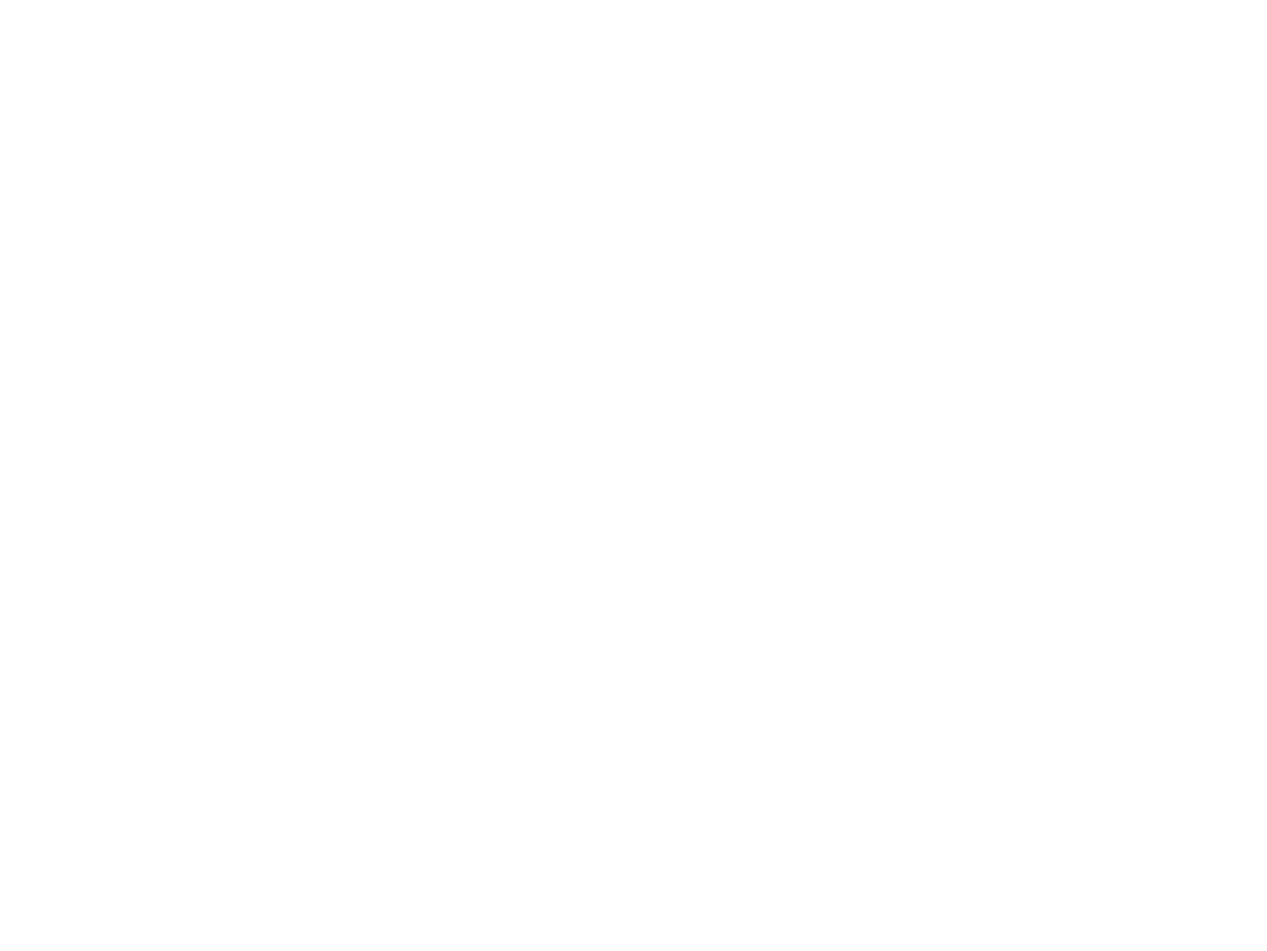
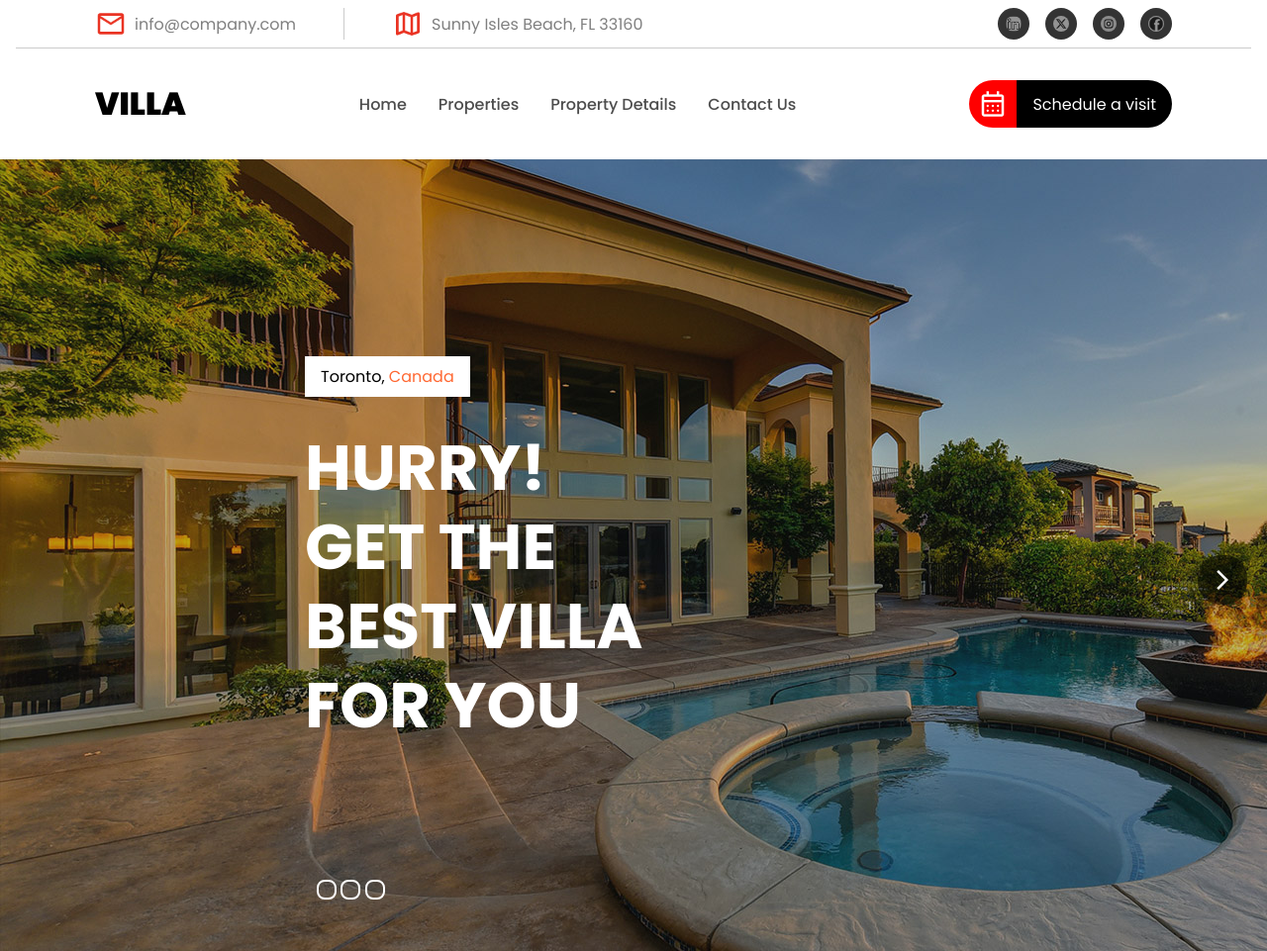
Before and after one commit to Njaka02/Villa-Agency, a plain HTML site: page index.html in a window 1280 px wide. Shown: the whole page at 99% size. Before the commit the page ends 800 px from the top, so only its background shows below. Drawn offline with nearby package versions, Linux system fonts and the light colour scheme.

Commit message:
[ADD] Nav_bar and image sliders

```diff
--- a/index.html
+++ b/index.html
@@ -4,9 +4,131 @@
     <meta charset="UTF-8">
     <meta name="viewport" content="width=device-width, initial-scale=1.0">
     <link rel="stylesheet" href="style.css">
-    <title>Document</title>
-</head>
-<body>
+    <!-- Linking Swiper CSS -->
+    <link rel="stylesheet" href="https://cdn.jsdelivr.net/npm/swiper@11/swiper-bundle.min.css">
+    <link rel="preconnect" href="https://fonts.googleapis.com">
+    <link rel="preconnect" href="https://fonts.gstatic.com" crossorigin>
+    <link href="https://fonts.googleapis.com/css2?family=Poppins:ital,wght@0,100;0,200;0,300;0,400;0,500;0,600;0,700;0,800;0,900;1,100;1,200;1,300;1,400;1,500;1,600;1,700;1,800;1,900&display=swap" rel="stylesheet">
+      <!-- Linking Google Fonts for Icons -->
+      <link rel="stylesheet" href="https://fonts.googleapis.com/css2?family=Material+Symbols+Outlined:opsz,wght,FILL,GRAD@24,700,0,0" />
+      <!-- Linking Customs Script -->
 
-</body>
+    <title>Villa Agency</title>
+    <link rel="icon" type="image" href="images/modern-villa.jpg">
+    <script src="script.js" defer></script>
+    </head>
+
+    <body>
+        <header>
+            <div class="top-nav">
+                <div class="info">
+                    <ul>
+                        <li class="logo-info-1">
+                            <img src="images/mail_logo.png" alt="Email Logo">
+                            <a href="#">info@company.com</a>
+                        </li>
+                        <li class="logo-info-2">
+                            <img src="images/map_logo.png" alt="Map Logo">
+                            <a href="#">Sunny Isles Beach, FL 33160</a>
+                        </li>
+                    </ul>
+                </div>
+                <div class="social-network">
+                    <ul>
+                        <li class="social-network-logo"><a href="#"><img src="images/linkedin.jpeg" alt="LinkedIn"></a></li>
+                        <li class="social-network-logo"><a href="#"><img src="images/x.jpg" alt="X (Twitter)"></a></li>
+                        <li class="social-network-logo"><a href="#"><img src="images/instagram.jpg" alt="Instagram"></a></li>
+                        <li class="social-network-logo"><a href="#"><img src="images/facebook.png" alt="Facebook"></a></li>
+                    </ul>
+                </div>
+            </div>
+
+            <hr>
+
+            <div class="navbar">
+                <div class="villa">
+                    <a href="#">VILLA</a>
+                </div>
+                <div class="nav-links">
+                    <ul>
+                        <li><a href="#">Home</a></li>
+                        <li><a href="#">Properties</a></li>
+                        <li><a href="#">Property Details</a></li>
+                        <li><a href="#">Contact Us</a></li>
+                    </ul>
+                </div>
+                <div class="Schedule">
+                    <img src="images/calendar_month.png" alt="Calendar Logo">
+                    <a href="#">Schedule a visit</a>
+                </div>
+            </div>
+        </header>
+
+        <main>
+            <div class="slider-container">
+                <!-- Slider List Items -->
+                <div class="slider-wrapper swiper-wrapper">
+                    <div class="slider-item swiper-slide">
+                        <div class="slide-content">
+                            <h3 class="slide-subtitle">Toronto, <span class="Orange">Canada</span></h3>
+                            <h2 class="slide-title">Hurry!<br>Get the Best Villa for you</h2>
+                        </div>
+                    </div>
+                    <div class="slider-item swiper-slide">
+                        <div class="slide-content">
+                            <h3 class="slide-subtitle">Melbourne, <span class="Orange">Australia</span></h3>
+                            <h2 class="slide-title">Hurry!<br>Get the Best Villa in town</h2>
+                        </div>
+                    </div>
+                    <div class="slider-item swiper-slide">
+                        <div class="slide-content">
+                            <h3 class="slide-subtitle">Miami, <span class="Orange">South Florida</span></h3>
+                            <h2 class="slide-title">Act Now!<br>Get the highest level penthouse</h2>
+                        </div>
+                    </div>
+                </div>
+
+                <!-- Slider List Pagination -->
+                <div class="slider-controls">
+                    <div class="slider-pagination">
+                        <div class="slider-indicator">
+                            <input class="slider-tab" type="radio" name="slide" id="img1">
+                            <input class="slider-tab" type="radio" name="slide" id="img2">
+                            <input class="slider-tab" type="radio" name="slide" id="img3">
+                        </div>
+                    </div>
+                </div>
+
+                <!-- Slider Navigations (Prev/Next) -->
+                <div class="slider-navigations">
+                    <button id="slide-prev" class="material-symbols-outlined">arrow_back_ios</button>
+                    <button id="slide-next" class="material-symbols-outlined">arrow_forward_ios</button>
+                </div>
+            </div>
+
+
+
+            <!-- <div class="gallery">
+                <div class="Toronto">
+                    <p>Toronto, <span class="Orange">Canada</span></p>
+                    <h2>Hurry!<br>Get the Best Villa for you</h2>
+                </div>
+                <div class="Melbourne">
+                    <p>Melbourne, <span class="Orange">Australia</span></p>
+                    <h2>Be Quick!<br>Get the best villa in town</h2>
+                </div>
+                <div class="Miami">
+                    <p>Miami, <span class="Orange">South Florida</span></p>
+                    <h2>Act Now!<br>Get the highest level penthouse</h2>
+                </div>
+            </div> -->
+        </main>
+
+
+
+
+
+    <!-- Linking Swiper Scipt -->
+    <script src="https://cdn.jsdelivr.net/npm/swiper@11/swiper-bundle.min.js"></script>
+    </body>
 </html>
--- /dev/null
+++ b/script.js
@@ -0,0 +1,26 @@
+const sliderTabs = document.querySelectorAll(".slider-tab");
+const sliderIndicator = document.querySelector(".slider-indicator")
+
+
+// Initialize swiper instance
+const swiper = new Swiper(".slider-container", {
+    effect: "fade",
+    speed: 1000,
+    // autoplay: { delay: 4000 }
+    navigation: {
+        prevEl: "#slide-prev",
+        nextEl: "#slide-next"
+    }
+});
+
+// Update the slide on tab click
+sliderTabs.forEach((tab, index) => {
+    tab.addEventListener("click", () => {
+        swiper.slideTo(index)
+    });
+});
+
+swiper.on("slideChange", () => {
+    const currentIndex = swiper.activeIndex;
+    sliderTabs[currentIndex].checked = true;
+});
--- a/style.css
+++ b/style.css
@@ -0,0 +1,377 @@
+* {
+    margin: 0;
+    padding: 0;
+    list-style: none;
+    text-decoration: none;
+}
+
+body {
+    font-style: normal;
+    font-family: "Poppins", serif;
+}
+
+
+/* Conteneur principal */
+.top-nav {
+    display: flex;
+    align-items: center;
+    margin: 0.5rem 6rem;
+    justify-content: space-between;
+}
+
+/* Section "info" */
+.info ul {
+    gap: 2rem;
+    display: flex;
+}
+
+.logo-info-1 img,
+.logo-info-2 img {
+    width: 2rem;
+    height: 2rem;
+}
+
+.logo-info-1 a,
+.logo-info-2 a {
+    margin-left: 0.5rem;
+    color: rgba(0, 0, 0, 0.5);
+}
+
+.logo-info-1 {
+    display: flex;
+    padding-right: 3rem;
+    align-items: center;
+    border-right: 1px solid rgba(0, 0, 0, 0.2);
+}
+
+.logo-info-2 {
+    display: flex;
+    padding-left: 1rem;
+    align-items: center;
+}
+
+/* Section "social-network" */
+.social-network ul {
+    gap: 1rem;
+    display: flex;
+}
+
+.social-network img {
+    width: 1rem;
+    opacity: 50%;
+    height: 1rem;
+    margin: 0.5rem;
+    border-radius: 50%;
+    transition: transform 0.3s ease;
+}
+
+.social-network .social-network-logo {
+    width: 2rem;
+    height: 2rem;
+    border-radius: 50%;
+    background-color: rgba(0, 0, 0, 0.8);
+}
+
+.social-network .social-network-logo:hover {
+    background-color: rgba(0, 0, 0, 0.4);
+}
+
+hr {
+    border: none;
+    height: 1px;
+    margin: 0 1rem;
+    background-color: rgba(0, 0, 0, 0.2);
+}
+
+.navbar {
+    display: flex;
+    margin: 2rem 6rem;
+    align-items: center;
+    justify-content: space-between;
+    /*
+    position: fixed;
+    background-color: rgb(255, 255, 255);
+    height: 12%;
+    width: 100%;
+    padding: 0 6rem;
+    z-index : ;
+     */
+}
+
+.villa a {
+    font-size: 2rem;
+    font-weight: 900;
+    color: rgb(0, 0, 0);
+}
+
+.nav-links ul {
+    margin: 0;
+    gap: 2rem;
+    padding: 0;
+    display: flex;
+}
+
+.nav-links ul li a {
+    font-size: 1rem;
+    font-weight: 500;
+    transition: color 0.3s ease;
+    color: rgba(0, 0, 0, 0.703);
+}
+
+.nav-links ul li a:hover {
+    color: rgb(223, 56, 30);
+}
+
+.Schedule {
+    display: flex;
+}
+
+.Schedule img {
+    padding: 0.5rem;
+    background-color: rgb(255, 0, 0);
+}
+
+.Schedule img {
+    width: auto;
+    height: 2rem;
+    border-radius: 25px 0 0 25px;
+    background-color: rgb(255, 0, 0);
+}
+
+.Schedule a {
+    border-radius: 0 25px 25px 0;
+    background-color: rgb(0, 0, 0);
+}
+
+
+.Schedule a {
+    display: flex;
+    padding: 0 1rem;
+    align-items: center;
+    color: rgb(255, 255, 255);
+}
+
+.Schedule a:hover {
+    color: rgb(223, 56, 30);
+}
+
+
+.slider-container {
+    width: 100%;
+    height: 100%;
+    overflow: hidden;
+    position: relative;
+}
+
+.slider-wrapper .slider-item {
+    width: 100%;
+    height: 100vh;
+    display: flex;
+    position: relative;
+    align-items: center;
+}
+
+.slider-wrapper .slider-item::before {
+    top: 0;
+    left: 0;
+    width: 100%;
+    content: "";
+    height: 100%;
+    position: absolute;
+    background-image: url("images/banner-01.jpg");
+    /* background-size: cover;
+    background-position: center; */
+}
+
+.slider-wrapper .slider-item:nth-child(2):before {
+    background-image: url("images/banner-02.jpg");
+}
+.slider-wrapper .slider-item:nth-child(3):before {
+    background-image: url("images/banner-03.jpg");
+}
+
+.slider-wrapper .slider-item .slide-content {
+    z-index: 20;
+    width: 100%;
+    color: #fff;
+    max-width: 1400px;
+    position: relative;
+    margin: 0 0 0 18rem;
+    padding: 0 20px 10px;
+}
+
+/* .slider-wrapper .slider-item .slide-content > * {
+    max-width: 35%;
+} */
+
+.slider-item .slide-content .slide-subtitle {
+    font-size: 1rem;
+    font-weight: 400;
+    margin-bottom: 2rem;
+    padding: 0.5rem 1rem;
+    color: rgb(0, 0, 0);
+    display: inline-block;
+    background-color: rgb(255, 255, 255);
+}
+
+.Orange {
+    color: rgba(255, 68, 0, 0.8);
+}
+
+.slider-item .slide-content .slide-title {
+    width: 37%;
+    font-size: 4rem;
+    font-weight: 700;
+    line-height: 5rem;
+    text-transform: uppercase;
+}
+
+.slider-container .slider-controls {
+    z-index: 20;
+    bottom: 45px;
+    position: absolute;
+}
+
+.slider-controls .slider-pagination {
+    margin-left: 20rem;
+}
+
+/* .slider-pagination .slider-indicator {
+
+} */
+
+.slider-pagination .slider-tab {
+    cursor: pointer;
+}
+
+
+/* Apparence normale du bouton radio */
+input[type="radio"] {
+    width: 20px;
+    height: 20px;
+    outline: none;
+    cursor: pointer;
+    appearance: none;
+    border-radius: 40%;
+    border: 2px solid #fff;
+    transition: background-color 0.3s, border-color 0.3s;
+  }
+
+  /* Apparence quand le bouton est sélectionné */
+  input[type="radio"]:checked {
+      border-color: rgb(255, 69, 0);
+      background-color: rgb(255, 69, 0);
+  }
+
+
+.slider-navigations button {
+    top: 50%;
+    z-index: 20;
+    width: 50px;
+    height: 50px;
+    border: none;
+    color: #fff;
+    cursor: pointer;
+    position: absolute;
+    border-radius: 45%;
+    transition: 0.5s ease;
+    /* transform: translateY(-50%); */
+    background-color: rgba(0, 0, 0, 0.5);
+}
+
+.slider-navigations button.swiper-button-disabled {
+    display: none;
+}
+
+.slider-navigations button:hover {
+    background-color: rgba(0, 0, 0, 0.7);
+}
+
+.slider-navigations button#slide-prev {
+    left: 20px;
+}
+
+.slider-navigations button#slide-next {
+    right: 20px;
+}
+
+
+
+
+
+
+
+/*
+.Toronto {
+    display: flex;
+    justify-content: center;
+    align-items: center;
+    flex-direction: column;
+    background-image: url("images/banner-01.jpg");
+    height: 100vh;
+    width: auto;
+    background-size: cover;
+    background-repeat: no-repeat;
+    background-position: center;
+}
+
+.Toronto p,
+.Melbourne p,
+.Miami p {
+    background-color: rgb(255, 255, 255);
+    display: inline-block;
+    padding: 0.5rem 1rem;
+    margin-right: 50rem;
+}
+
+.Toronto h2,
+.Melbourne h2,
+.Miami h2 {
+    color: rgb(255, 255, 255);
+    font-size: 4rem;
+    margin: 2rem 22rem 0 0;
+    width: 27rem;
+    text-transform: uppercase;
+    font-weight: bolder;
+    margin-right: 35.5rem;
+    line-height: 4rem;
+}
+
+.Toronto h2 {
+    margin-right: 34rem;
+}
+
+.Miami h2 {
+    width: 30rem;
+    margin-right: 32rem;
+}
+
+.Orange {
+    color: rgba(255, 68, 0, 0.8);
+}
+
+.Melbourne {
+    display: flex;
+    justify-content: center;
+    align-items: center;
+    flex-direction: column;
+    background-image: url("images/banner-02.jpg");
+    height: 100vh;
+    width: auto;
+    background-size: cover;
+    background-repeat: no-repeat;
+    background-position: center;
+}
+
+.Miami {
+    display: flex;
+    justify-content: center;
+    flex-direction: column;
+    align-items: center;
+    background-image: url("images/banner-03.jpg");
+    height: 100vh;
+    width: auto;
+    background-size: cover;
+    background-repeat: no-repeat;
+    background-position: center;
+} */
```
Also changed, not shown: images/calendar_month.png (added), images/facebook.png (added), images/instagram.jpg (added), images/linkedin.jpeg (added), images/logo.jpeg (added), images/mail_logo.png (added), images/map_logo.png (added), images/modern-villa.jpg (added), images/x.jpg (added).
